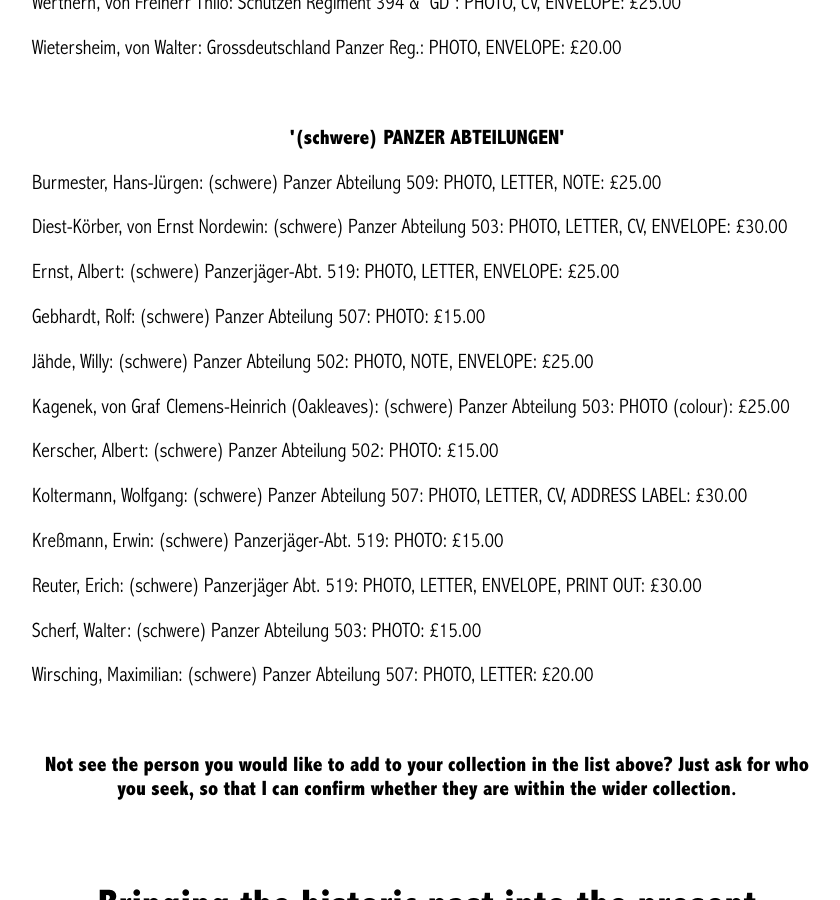
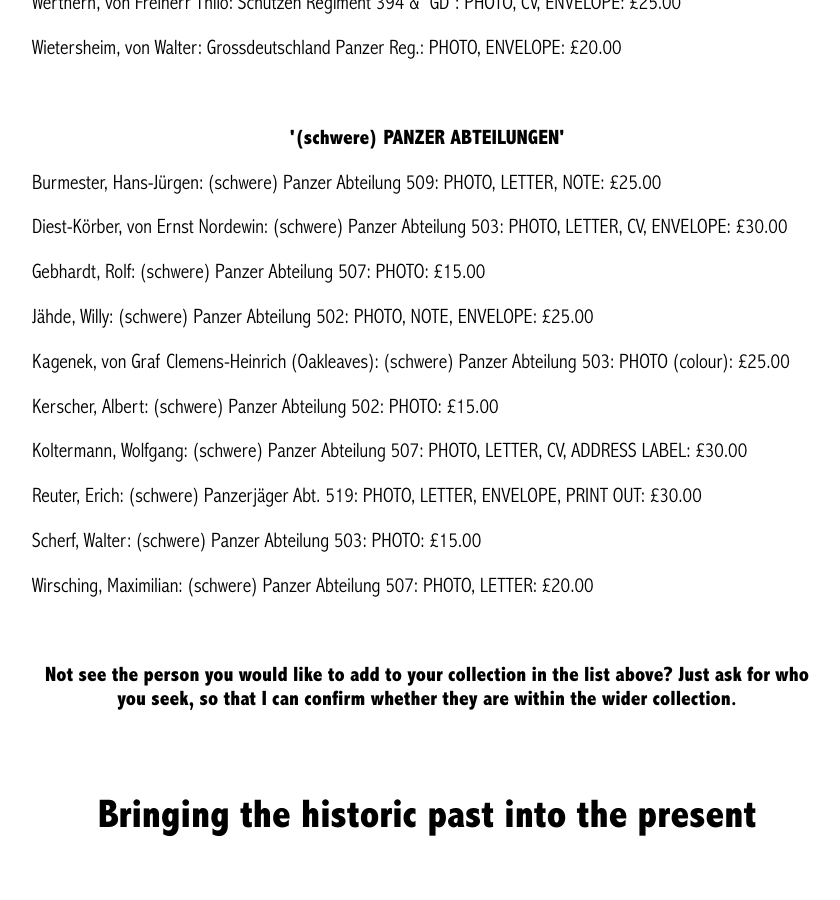
Before and after one commit to lahphotographs/lahphotographs.github.com, a Jekyll site: the page built from heer_photos.md, in a window 1280 px wide and 900 px high, scrolled down 1860 px. Shown: the whole window, without its empty margins (213-1053 px from the left). Built offline with Jekyll 4.4.1, drawn with Linux system fonts in a browser that asks for light colours; after the commit the page ends 2738 px from its top, so only the background shows below that.

Commit message:
Update heer_photos.md

```diff
--- a/heer_photos.md
+++ b/heer_photos.md
@@ -38,13 +38,11 @@ class: book_cover
 <p><b><center>'(schwere) PANZER ABTEILUNGEN'</center></b></p>
 <p>Burmester,	Hans-Jürgen: (schwere) Panzer Abteilung 509:	  PHOTO, LETTER, NOTE: £25.00</p>
 <p>Diest-Körber, von	Ernst Nordewin: (schwere) Panzer Abteilung 503:	  PHOTO, LETTER, CV, ENVELOPE: £30.00</p>
-<p>Ernst,	Albert: (schwere) Panzerjäger-Abt. 519:	  PHOTO, LETTER, ENVELOPE: £25.00</p>
 <p>Gebhardt,	Rolf: (schwere) Panzer Abteilung 507:	  PHOTO: £15.00</p>
 <p>Jähde,	Willy: (schwere) Panzer Abteilung 502:   PHOTO, NOTE, ENVELOPE:	£25.00</p>
 <p>Kagenek, von	Graf Clemens-Heinrich	(Oakleaves): (schwere) Panzer Abteilung 503:	  PHOTO (colour): £25.00</p>
 <p>Kerscher,	Albert: (schwere) Panzer Abteilung 502:	  PHOTO: £15.00</p>
 <p>Koltermann,	Wolfgang: (schwere) Panzer Abteilung 507:	  PHOTO, LETTER, CV, ADDRESS LABEL:	£30.00</p>
-<p>Kreßmann,	Erwin: (schwere) Panzerjäger-Abt. 519:	  PHOTO:	£15.00</p>
 <p>Reuter,	Erich: (schwere) Panzerjäger Abt. 519:	  PHOTO, LETTER, ENVELOPE, PRINT OUT:	£30.00</p>
 <p>Scherf,	Walter: (schwere) Panzer Abteilung 503:	  PHOTO: £15.00</p>
 <p>Wirsching,	Maximilian: (schwere) Panzer Abteilung 507:	  PHOTO, LETTER: £20.00</p>
```
